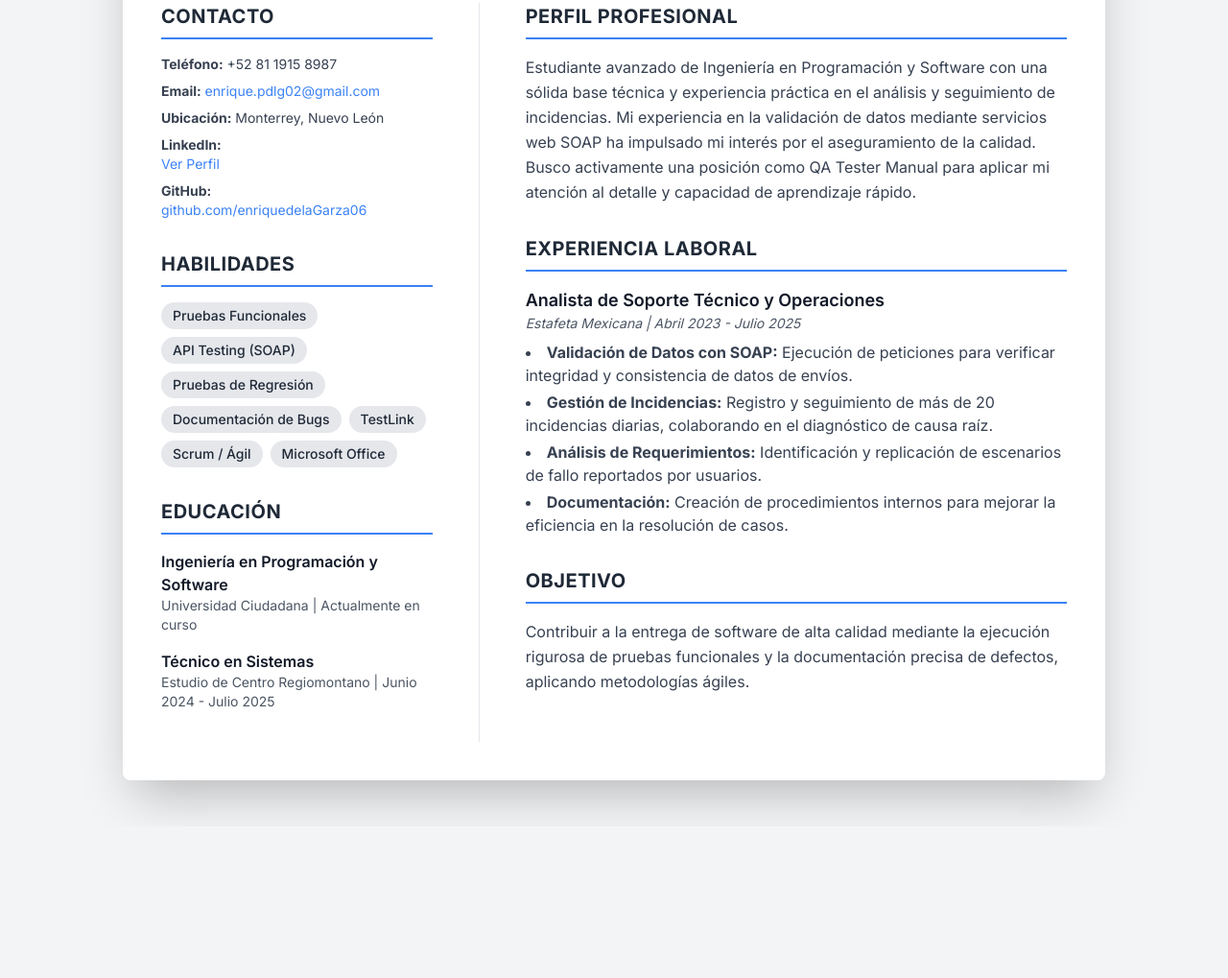
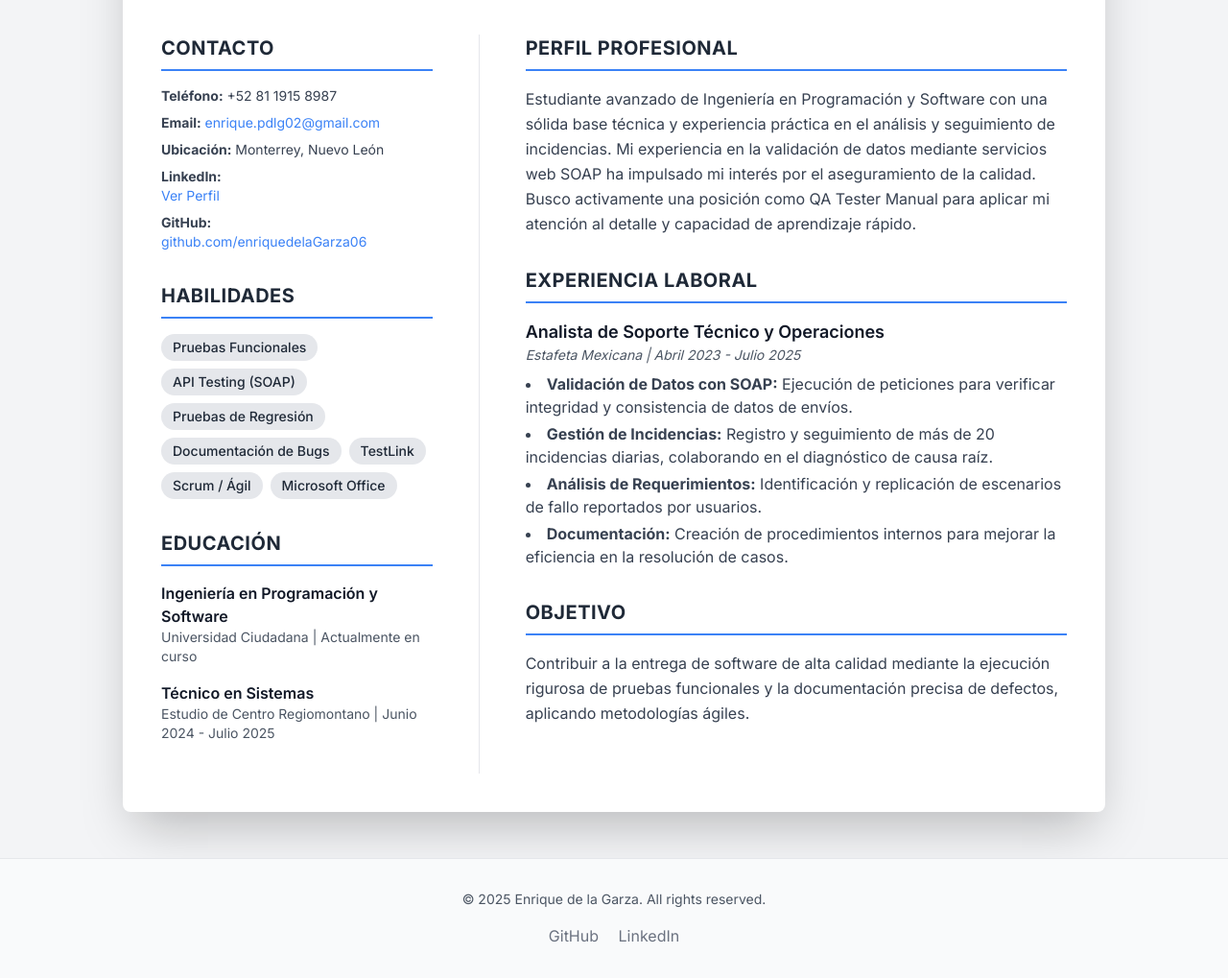
Before and after one commit to enriquedelaGarza06/Curriculum-virtual, a website: page index.html in a window 1280 px wide. Shown: the part 442-1461 px from the top of the page at 96% size. Before the commit the page ends 1303 px from the top, so only its background shows below. Drawn offline with nearby package versions, Linux system fonts and the light colour scheme.

Commit message:
Added Glassmorphism Navbar and Footer to Home

```diff
--- a/index.html
+++ b/index.html
@@ -17,7 +17,7 @@
     </style>
 </head>
 <body class="bg-gray-100 dark:bg-gray-900 text-gray-700 dark:text-gray-300 antialiased">
- <nav class="bg-white dark:bg-gray-800 shadow-md sticky top-0 z-50 mb-8">
+ <nav class="sticky top-0 z-50 mb-8 border-b border-gray-200 dark:border-gray-700 bg-white/70 dark:bg-gray-900/70 backdrop-blur-md shadow-sm transition-all duration-300"></nav>
     <div class="container max-w-5xl mx-auto px-6 py-4 flex justify-between items-center">
 
         <a href="/" class="text-lg font-bold text-blue-600 dark:text-blue-400 hover:text-blue-800 transition">
@@ -134,5 +134,20 @@
             </main>
         </div>
     </div>
+    <footer class="bg-gray-50 dark:bg-gray-900 border-t border-gray-200 dark:border-gray-800 mt-12">
+    <div class="container mx-auto px-6 py-8 text-center">
+        <p class="text-gray-600 dark:text-gray-400 text-sm">
+            &copy; 2025 Enrique de la Garza. All rights reserved.
+        </p>
+        <div class="mt-4 space-x-4">
+            <a href="https://github.com/enriquedelaGarza06" target="_blank" class="text-gray-500 hover:text-blue-600 transition">
+                GitHub
+            </a>
+            <a href="https://linkedin.com" target="_blank" class="text-gray-500 hover:text-blue-600 transition">
+                LinkedIn
+            </a>
+        </div>
+    </div>
+</footer>
 </body>
 </html>
```
